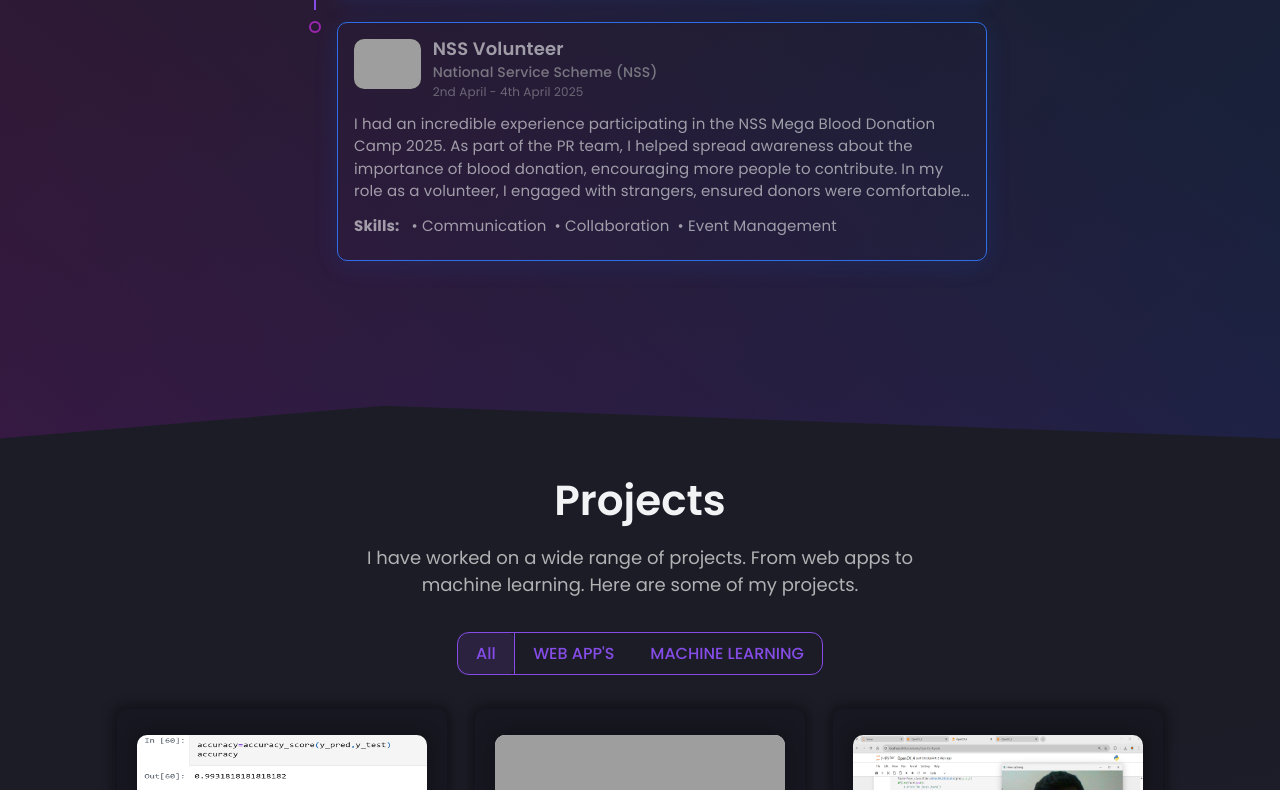
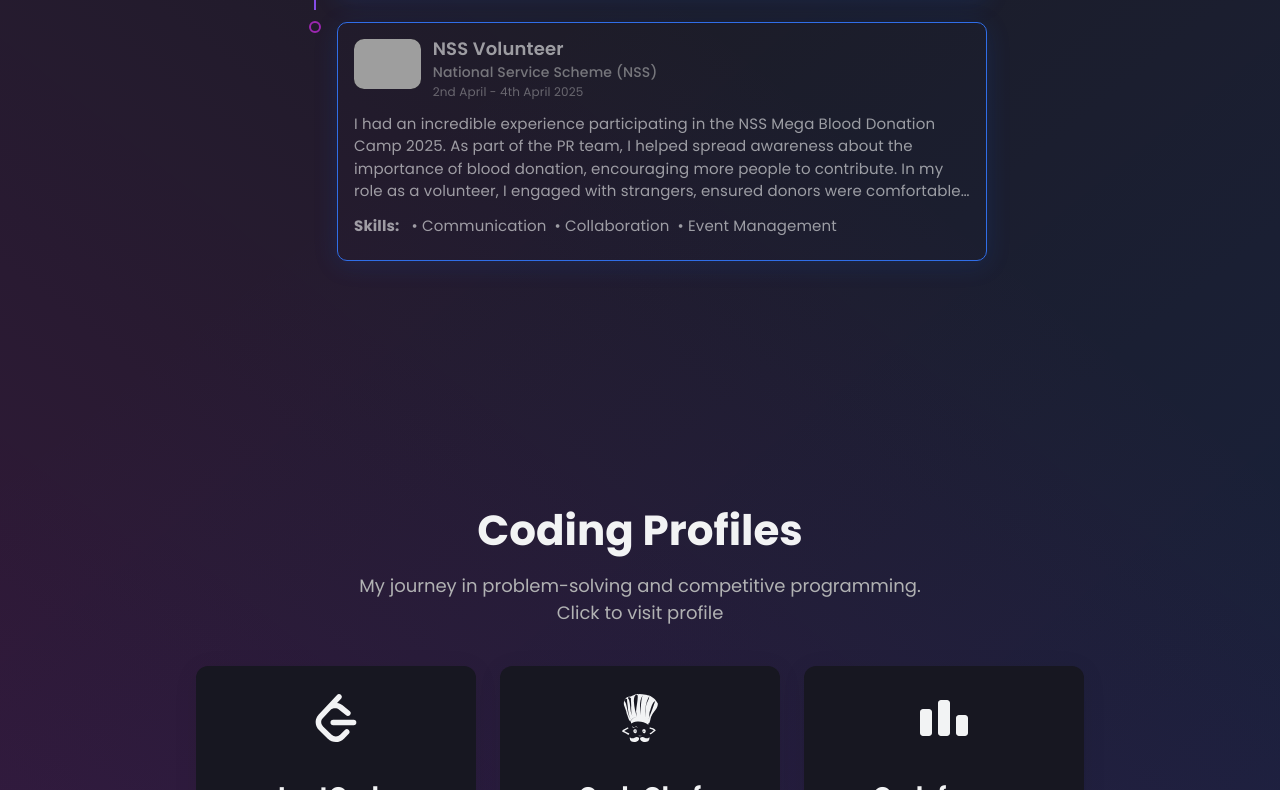
Before and after one commit to Pranayrajrathod/Personal-Portfolio, a React (Create React App) app: page / in a window 1280 px wide. Shown: the part 2010-2800 px from the top of the page. Built offline with nearby package versions, Linux system fonts and the light colour scheme; grey boxes are pictures that could not be loaded.

Commit message:
updated coding profiles into the portfolio

```diff
--- a/package.json
+++ b/package.json
@@ -30,8 +30,8 @@
     "build": "react-scripts build",
     "test": "react-scripts test",
     "eject": "react-scripts eject",
-    "predeploy" : "npm run build",
-    "deploy" : "gh-pages -d build"
+    "predeploy": "npm run build",
+    "deploy": "gh-pages -d build"
   },
   "eslintConfig": {
     "extends": [
--- a/src/App.js
+++ b/src/App.js
@@ -13,6 +13,7 @@
 import Education from "./components/Education";
 import ProjectDetails from "./components/ProjectDetails";
 import styled from "styled-components";
+import CodingProfilesSection from "./components/CodingProfiles/CodingProfilesSection.js";
 
 const Body = styled.div`
   background-color: ${({ theme }) => theme.bg};
@@ -26,7 +27,7 @@
   clip-path: polygon(0 0, 100% 0, 100% 100%,30% 98%, 0 100%);
 `
 function App() {
-  const [darkMode, setDarkMode] = useState(true);
+  const [darkMode] = useState(true);
   const [openModal, setOpenModal] = useState({ state: false, project: null });
   console.log(openModal)
   return (
@@ -38,6 +39,7 @@
           <Wrapper>
             <Skills />
             <Experience />
+            <CodingProfilesSection/>
           </Wrapper>
           <Projects openModal={openModal} setOpenModal={setOpenModal} />
           <Wrapper>
--- /dev/null
+++ b/src/components/CodingProfiles/CodingProfilesSection.js
@@ -0,0 +1,106 @@
+import React from 'react';
+import styled from 'styled-components';
+import { codingProfiles } from '../../data/constants';
+import { FaCode} from 'react-icons/fa';
+import { SiLeetcode, SiCodechef, SiCodeforces } from 'react-icons/si';
+
+const Container = styled.div`
+  display: flex;
+  flex-direction: column;
+  align-items: center;
+  padding: 60px 20px;
+`;
+
+const Title = styled.h2`
+  font-size: 42px;
+  text-align: center;
+  color: ${({ theme }) => theme.text_primary};
+  margin-bottom: 10px;
+`;
+
+const Desc = styled.p`
+  font-size: 18px;
+  text-align: center;
+  color: ${({ theme }) => theme.text_secondary};
+  max-width: 600px;
+`;
+
+const ProfilesWrapper = styled.div`
+  display: flex;
+  flex-wrap: wrap;
+  justify-content: center;
+  gap: 24px;
+  margin-top: 40px;
+`;
+
+const ProfileCard = styled.a`
+  background-color: ${({ theme }) => theme.card};
+  border-radius: 12px;
+  padding: 24px;
+  width: 280px;
+  text-decoration: none;
+  box-shadow: 0 4px 24px rgba(0,0,0,0.08);
+  color: ${({ theme }) => theme.text_primary};
+  transition: transform 0.3s ease;
+  display: flex;
+  flex-direction: column;
+  align-items: center;
+
+  &:hover {
+    transform: translateY(-6px);
+  }
+`;
+
+const IconWrapper = styled.div`
+  font-size: 48px;
+  margin-bottom: 16px;
+`;
+
+const Platform = styled.h3`
+  font-size: 24px;
+  margin-bottom: 8px;
+`;
+
+const Description = styled.p`
+  font-size: 16px;
+  color: ${({ theme }) => theme.text_secondary};
+  text-align: center;
+`;
+
+const getPlatformIcon = (platform) => {
+  switch (platform.toLowerCase()) {
+    case 'leetcode':
+      return <SiLeetcode />;
+    case 'codechef':
+      return <SiCodechef />;
+    case 'codeforces':
+      return <SiCodeforces />;
+    default:
+      return <FaCode />;
+  }
+};
+
+const CodingProfilesSection = () => {
+  return (
+    <Container id="coding-profiles">
+      <Title>Coding Profiles</Title>
+      <Desc>My journey in problem-solving and competitive programming. Click to visit profile</Desc>
+      <ProfilesWrapper>
+        {codingProfiles.map((profile, index) => (
+          <ProfileCard
+            key={index}
+            href={profile.link}
+            target="_blank"
+            rel="noopener noreferrer"
+          >
+            <IconWrapper>{getPlatformIcon(profile.platform)}</IconWrapper>
+            <Platform>{profile.platform}</Platform>
+            <Description>{profile.description}</Description>
+          </ProfileCard>
+        ))}
+      </ProfilesWrapper>
+    </Container>
+  );
+};
+
+export default CodingProfilesSection;
--- a/src/components/Footer/index.js
+++ b/src/components/Footer/index.js
@@ -93,6 +93,7 @@
         <Nav>
           <NavLink href="#about">About</NavLink>
           <NavLink href="#skills">Skills</NavLink>
+          <NavLink href="#coding-profiles">Coding Profiles</NavLink>
           <NavLink href="#experience">Experience</NavLink>
           <NavLink href="#projects">Projects</NavLink>
           <NavLink href="#education">Education</NavLink>
--- a/src/components/Navbar/index.js
+++ b/src/components/Navbar/index.js
@@ -3,6 +3,7 @@
 import { DiCssdeck } from 'react-icons/di';
 import { FaBars } from 'react-icons/fa';
 import { Bio } from '../../data/constants';
+import { Link as LinkR } from 'react-router-dom';
 // import { Close, CloseRounded } from '@mui/icons-material';
 import { useTheme } from 'styled-components';
 
@@ -12,11 +13,12 @@
   return (
     <Nav>
       <NavbarContainer>
-        <NavLogo to='/'>
-          <a style={{ display: "flex", alignItems: "center", color: "white", marginBottom: '20;', cursor: 'pointer' }}>
-            <DiCssdeck size="3rem" /> <Span>Portfolio</Span>
-          </a>
-        </NavLogo>
+      <NavLogo to="/">
+        <LinkR to="/" style={{ display: "flex", alignItems: "center", color: "white", textDecoration: 'none' }}>
+          <DiCssdeck size="3rem" /> <Span>Portfolio</Span>
+        </LinkR>
+      </NavLogo>
+
         <MobileIcon>
           <FaBars onClick={() => {
             setIsOpen(!isOpen)
@@ -25,6 +27,7 @@
         <NavItems>
           <NavLink href="#about">About</NavLink>
           <NavLink href='#skills'>Skills</NavLink>
+          <NavLink href="#coding-profiles">CodingProfiles</NavLink>
           <NavLink href='#experience'>Experience</NavLink>
           <NavLink href='#projects'>Projects</NavLink>
           <NavLink href='#education'>Education</NavLink>
@@ -41,6 +44,9 @@
             <MobileLink href='#skills' onClick={() => {
               setIsOpen(!isOpen)
             }}>Skills</MobileLink>
+            <MobileLink href="#coding-profiles" onClick={() => setIsOpen(!isOpen)}>
+              Coding
+            </MobileLink>
             <MobileLink href='#experience' onClick={() => {
               setIsOpen(!isOpen)
             }}>Experience</MobileLink>
--- a/src/data/constants.js
+++ b/src/data/constants.js
@@ -510,10 +510,34 @@
   },
 ];
 
+export const codingProfiles = [
+  {
+    platform: "LeetCode",
+    username: "Pranayrajrathod",
+    description: "LeetCode rating: 1575 with 220+ problems solved across all difficulty levels. Participated in 25+ contests and ranked in the top 27% globally, demonstrating consistency and strong problem-solving skills.",
+    link: "https://leetcode.com/u/pranay_raj_rathod/",
+    tags: ["DSA", "Contests", "Algorithms", "LeetCode"],
+  },
+  {
+    platform: "CodeChef",
+    username: "pranay_01",
+    description: "1⭐ Division 4 coder on CodeChef with 150+ problems solved. Participated in 20+ contests to build strong fundamentals in competitive programming.",
+    link: "https://www.codechef.com/users/pranay_raj09",
+    tags: ["Competitive Programming", "Problem Solving", "CodeChef"],
+  },
+  {
+    platform: "Codeforces",
+    username: "pranayraj",
+    description: "Engaged in Div 3 and Div 2 contests with a peak rating of 946. Practicing algorithms and participating regularly in contests.",
+    link: "https://codeforces.com/profile/pranayraj904",
+    tags: ["Competitive Programming", "Contests", "Codeforces"],
+  },
+];
+
 export const TimeLineData = [
-  { year: 2017, text: "Started my journey" },
-  { year: 2018, text: "Worked as a freelance developer" },
-  { year: 2019, text: "Founded JavaScript Mastery" },
-  { year: 2020, text: "Shared my projects with the world" },
-  { year: 2021, text: "Started my own platform" },
+  // { year: 2021, text: "Completed my SSC" },
+  { year: 2021, text: "Joined IIIT Basar, pursued Pre University Course" },
+  { year: 2023, text: "Joined VNR VJIET to pursue BTech in CSE-AI&ML" },
+  { year: 2024, text: "Started Building projects" },
+  { year: 2025, text: "Created my portfolio" },
 ];
```
Also changed, not shown: 1 other file (tests, documents, lock files or other folders).
